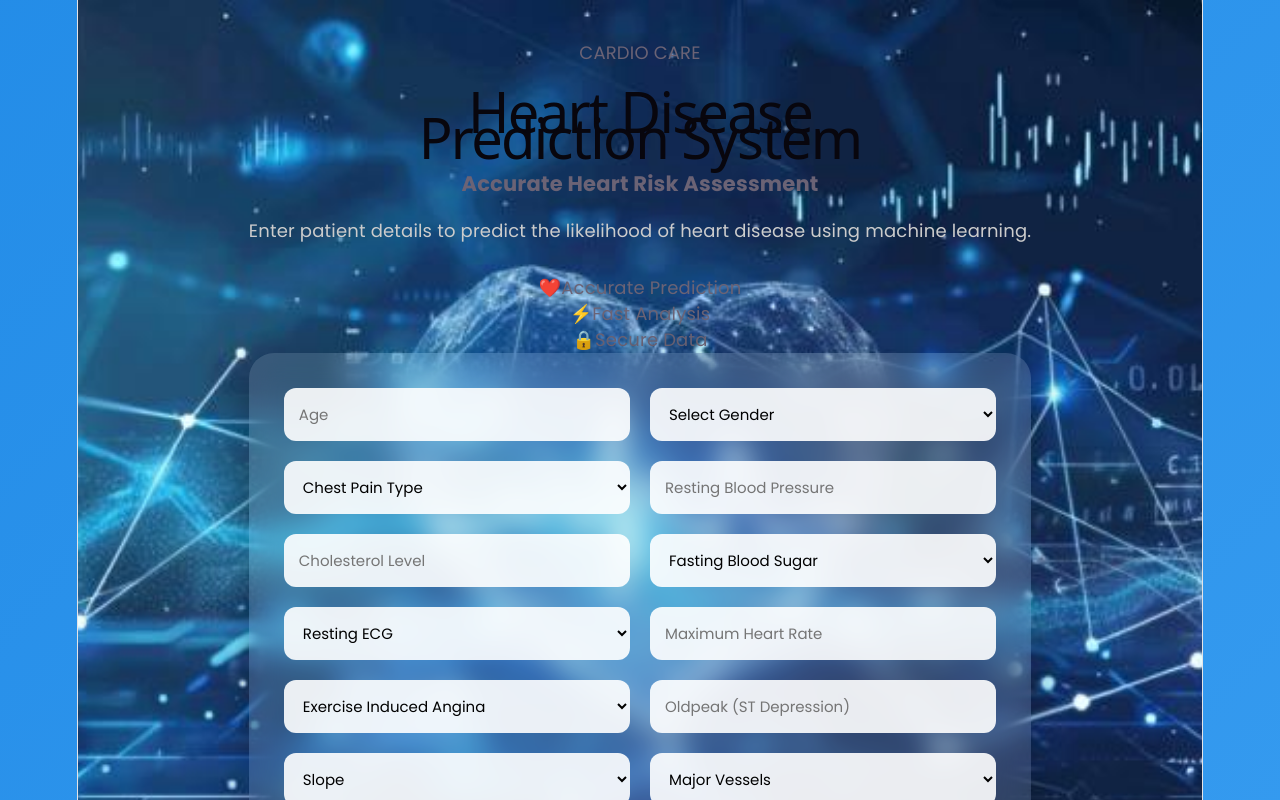
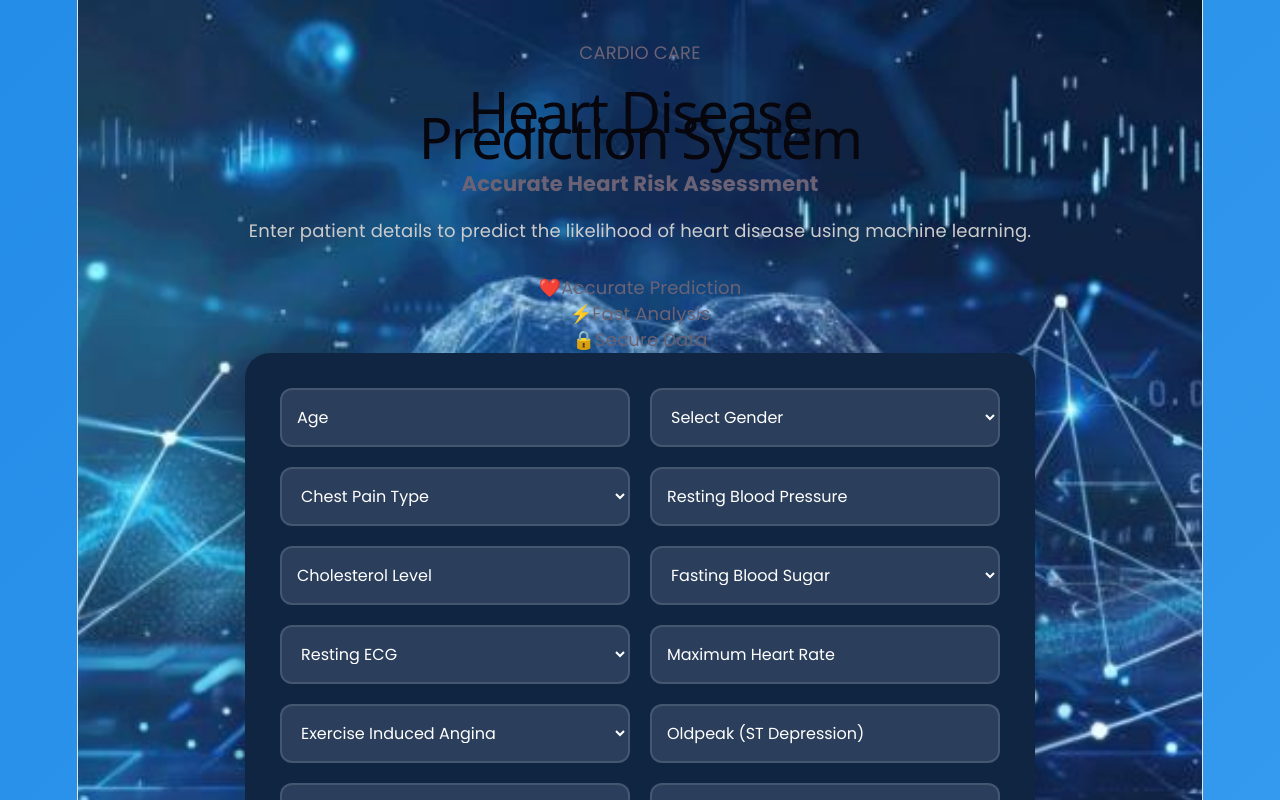
Before and after one commit to praveen07-sjit/Heart-Disease-Prediction, a React (Vite) app in the folder heart-disease-frontend/: page / in a window 1280 px wide. Shown: the top 800 px of the page. Built offline with nearby package versions, Linux system fonts and the light colour scheme.

Commit message:
Better UI colors

```diff
--- a/heart-disease-frontend/src/App.css
+++ b/heart-disease-frontend/src/App.css
@@ -46,7 +46,7 @@ form {
     grid-template-columns: repeat(2,1fr);
     gap:20px;
 
-    background:rgba(255,255,255,0.12);
+    background:#102542;
     backdrop-filter:blur(15px);
 
     padding:35px;
@@ -61,17 +61,40 @@ form {
 input,
 select{
 
-    padding:15px;
+background:#2b3f5c;
 
-    border:none;
+color:white;
 
-    border-radius:12px;
+border:2px solid rgba(255,255,255,.12);
 
-    background:rgba(255,255,255,.9);
+padding:15px;
 
-    font-size:15px;
+font-size:16px;
 
-    transition:.3s;
+border-radius:12px;
+
+transition:.3s;
+
+}
+
+input::placeholder{
+
+color:white;
+
+}
+
+select{
+
+color:white;
+
+}
+
+input:focus,
+select:focus{
+
+border-color:#4fc3f7;
+
+box-shadow:0 0 15px rgba(79,195,247,.4);
 
 }
 
```
